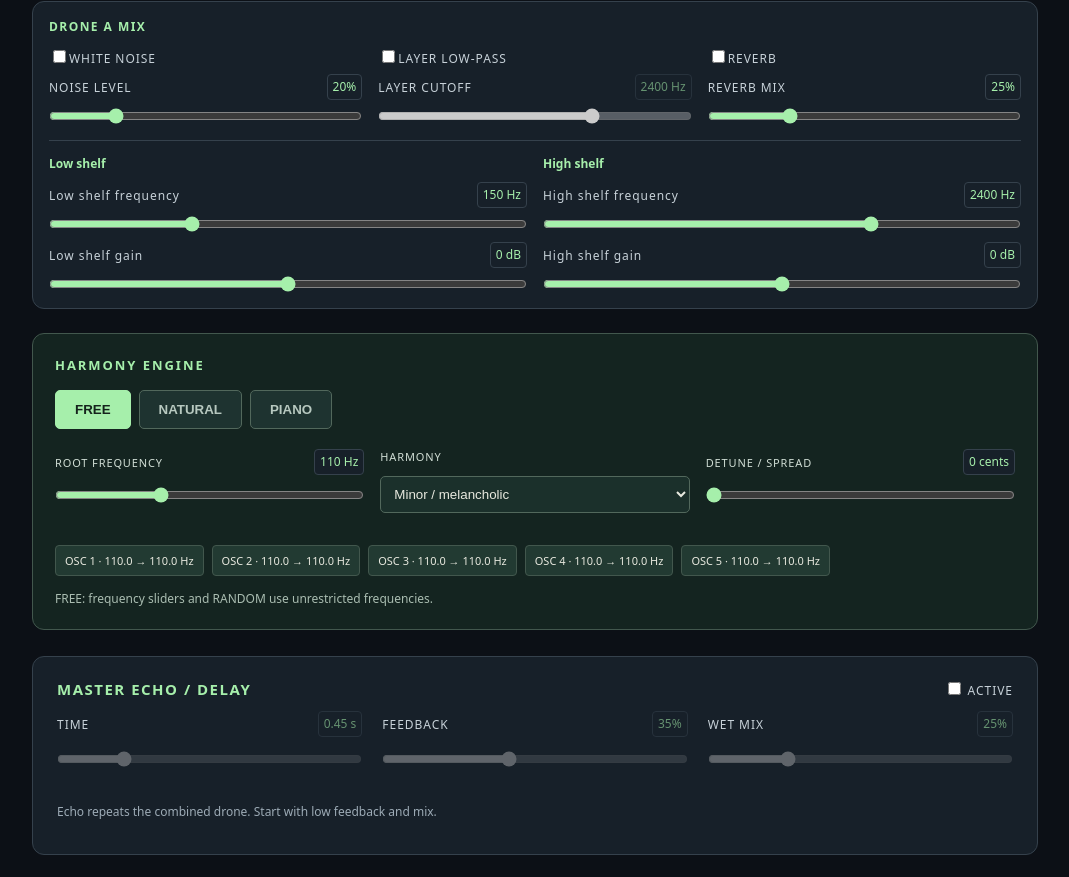
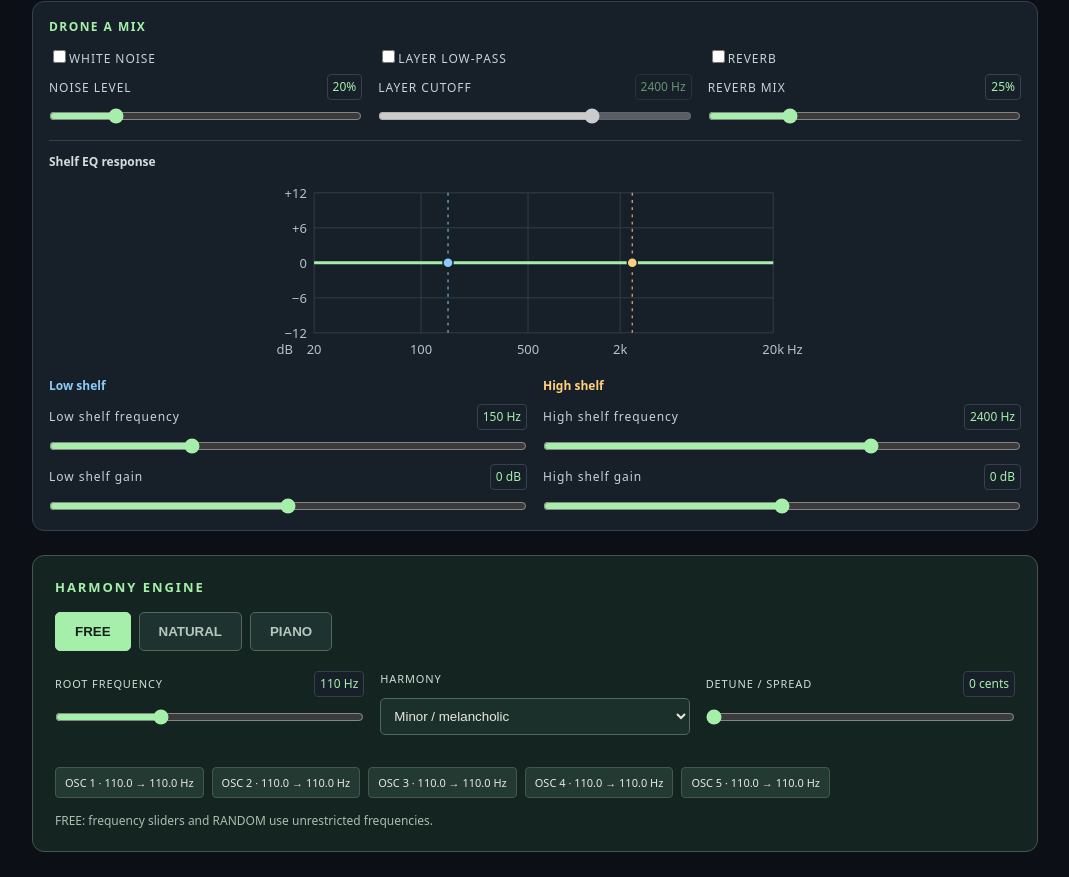
Before and after one commit to wgabel/orbit-sound-lab, a React (Vite) app: page / in a window 1280 px wide. Shown: the part 1607-2484 px from the top of the page, without its empty margins (105-1174 px from the left). Built offline with nearby package versions, Linux system fonts and the light colour scheme.

Commit message:
Visualize the combined drone shelf EQ response

```diff
--- /dev/null
+++ b/src/domain/drone-shelf-response.ts
@@ -0,0 +1,24 @@
+import type { DroneMixSettings, DroneShelfSettings } from './drone';
+
+export function getShelfFrequencyHz(frequencyHz: number, sampleRate: number): number {
+  return Math.min(frequencyHz, sampleRate * 0.49);
+}
+
+function getShelfResponseDecibels(shelf: DroneShelfSettings, frequencyHz: number, sampleRate: number, type: 'low' | 'high'): number {
+  if (shelf.gainDecibels === 0) return 0;
+  // Web Audio uses a shelf slope of 1. Evaluate that shelf's squared
+  // magnitude using the bilinear transform's warped frequency ratio.
+  const shelfFrequency = getShelfFrequencyHz(shelf.frequencyHz, sampleRate);
+  const shelfTangent = Math.tan(Math.PI * shelfFrequency / sampleRate);
+  const responseTangent = Math.tan(Math.PI * frequencyHz / sampleRate);
+  const ratio = type === 'low' ? responseTangent / shelfTangent : shelfTangent / responseTangent;
+  const gain = 10 ** (shelf.gainDecibels / 20);
+  const denominator = 1 + gain * ratio ** 4;
+  return 10 * Math.log10(1 + (gain ** 2 - 1) / denominator);
+}
+
+export function getDroneShelfResponseDecibels(settings: Pick<DroneMixSettings, 'lowShelf' | 'highShelf'>,
+  frequencyHz: number, sampleRate: number): number {
+  return getShelfResponseDecibels(settings.lowShelf, frequencyHz, sampleRate, 'low') +
+    getShelfResponseDecibels(settings.highShelf, frequencyHz, sampleRate, 'high');
+}
--- a/src/infrastructure/audio/web-audio-drone-mix.ts
+++ b/src/infrastructure/audio/web-audio-drone-mix.ts
@@ -1,4 +1,5 @@
 import type { DroneMixSettings, DroneShelfSettings } from '../../domain/drone';
+import { getShelfFrequencyHz } from '../../domain/drone-shelf-response';
 import { fadeGain } from './web-audio-fade';
 import { WebAudioReverb } from './web-audio-reverb';
 
@@ -61,18 +62,14 @@ export class WebAudioDroneMix {
   private createShelf(type: 'lowshelf' | 'highshelf', settings: DroneShelfSettings): BiquadFilterNode {
     const filter = this.context.createBiquadFilter();
     filter.type = type;
-    filter.frequency.value = this.getShelfFrequency(settings.frequencyHz);
+    filter.frequency.value = getShelfFrequencyHz(settings.frequencyHz, this.context.sampleRate);
     filter.gain.value = settings.gainDecibels;
     return filter;
   }
 
   private updateShelf(filter: BiquadFilterNode, settings: DroneShelfSettings, now: number): void {
-    filter.frequency.setTargetAtTime(this.getShelfFrequency(settings.frequencyHz), now, 0.02);
+    filter.frequency.setTargetAtTime(getShelfFrequencyHz(settings.frequencyHz, this.context.sampleRate), now, 0.02);
     filter.gain.setTargetAtTime(settings.gainDecibels, now, 0.02);
-  }
-
-  private getShelfFrequency(frequencyHz: number): number {
-    return Math.min(frequencyHz, this.context.sampleRate * 0.49);
   }
 
   private startNoise(now: number): void {
--- a/src/presentation/App.tsx
+++ b/src/presentation/App.tsx
@@ -602,7 +602,8 @@ export function App() {
         readAudioTime={() => controller.current?.readAudioTime() ?? 0}
         applyValues={(drone, values) => applyOscillatorStep(id, drone, values)}/>)}
     </section>
-    <DroneMixControls key={activeLayer} layerId={activeLayer} settings={settings.mix} onChange={updateDroneMix}/>
+    <DroneMixControls key={activeLayer} layerId={activeLayer} settings={settings.mix}
+      sampleRate={controller.current?.layers[activeLayer].sampleRate} onChange={updateDroneMix}/>
     <section className="harmony-engine" key={`harmony-${activeLayer}`}><h2>HARMONY ENGINE</h2><div className="harmony-modes">{(['free','natural','piano'] as const).map(mode => <button type="button" key={mode} className={harmony.mode === mode ? 'selected' : ''} aria-pressed={harmony.mode === mode} onClick={() => updateHarmony({...harmony,mode})}>{mode.toUpperCase()}</button>)}</div><div className="harmony-controls"><NumericSlider label="ROOT FREQUENCY" unit="Hz" min={55} max={220} step={1}
       value={harmony.rootFrequencyHz} onChange={value => updateHarmony({...harmony,rootFrequencyHz:value})}/><label>HARMONY<select value={harmony.chord} onChange={event => updateHarmony({...harmony,chord:event.target.value as HarmonySettings['chord']})}><option value="minor">Minor / melancholic</option><option value="major">Major / warm</option><option value="fifth">Open fifths / spacious</option><option value="ambient">Ambient / suspended</option></select></label><NumericSlider label="DETUNE / SPREAD" unit="cents" min={0} max={20} step={1}
       value={harmony.spreadCents} onChange={value => updateHarmony({...harmony,spreadCents:value})}/></div><div className="harmony-preview">{settings.oscillators.map((oscillator,index) => <span key={oscillator.id}>OSC {index+1} · {oscillator.frequencyHz.toFixed(1)} → {getEffectiveOscillatorFrequency(harmony,oscillator.frequencyHz,index).toFixed(1)} Hz</span>)}</div><p>{harmony.mode === 'free' ? 'FREE: frequency sliders and RANDOM use unrestricted frequencies.' : 'NATURAL / PIANO: RANDOM chooses a note from the selected harmony. Harmony processes the audible pitch without changing source frequencies.'}</p></section>
--- a/src/presentation/DroneMixControls.tsx
+++ b/src/presentation/DroneMixControls.tsx
@@ -1,11 +1,13 @@
 import { MAX_SHELF_FREQUENCY_HZ, MAX_SHELF_GAIN_DECIBELS, MIN_SHELF_FREQUENCY_HZ } from '../domain/drone';
 import type { DroneMixSettings } from '../domain/drone';
 import type { DroneLayerId } from '../domain/drone-layers';
+import { DroneShelfResponse } from './DroneShelfResponse';
 import { NumericSlider } from './NumericSlider';
 
 interface DroneMixControlsProps {
   readonly layerId: DroneLayerId;
   readonly settings: DroneMixSettings;
+  readonly sampleRate?: number;
   readonly onChange: (settings: DroneMixSettings) => void;
 }
 
@@ -14,7 +16,7 @@ const shelfControls = [
   {key: 'highShelf', label: 'High shelf'}
 ] as const;
 
-export function DroneMixControls({layerId, settings, onChange}: DroneMixControlsProps) {
+export function DroneMixControls({layerId, settings, sampleRate, onChange}: DroneMixControlsProps) {
   const {noise, filter, reverb} = settings;
 
   return <section className="drone-mix" aria-label={`Drone ${layerId} mix`}>
@@ -48,11 +50,12 @@ export function DroneMixControls({layerId, settings, onChange}: DroneMixControls
           value={reverb.mix} onChange={mix => onChange({...settings, reverb: {...reverb, mix}})}/>
       </div>
     </div>
+    <DroneShelfResponse settings={settings} sampleRate={sampleRate}/>
     <div className="drone-mix-controls drone-shelf-controls">
       {shelfControls.map(({key, label}) => {
         const shelf = settings[key];
         return <div key={key}>
-          <h3>{label}</h3>
+          <h3 data-shelf={key}>{label}</h3>
           <NumericSlider label={`${label} frequency`} unit="Hz" min={MIN_SHELF_FREQUENCY_HZ} max={MAX_SHELF_FREQUENCY_HZ}
             step={1} scale="logarithmic" value={shelf.frequencyHz}
             onChange={frequencyHz => onChange({...settings, [key]: {...shelf, frequencyHz}})}/>
--- /dev/null
+++ b/src/presentation/DroneShelfResponse.tsx
@@ -0,0 +1,77 @@
+import { memo, useId } from 'react';
+import { MAX_SHELF_FREQUENCY_HZ, MAX_SHELF_GAIN_DECIBELS, MIN_SHELF_FREQUENCY_HZ } from '../domain/drone';
+import type { DroneMixSettings } from '../domain/drone';
+import { getDroneShelfResponseDecibels, getShelfFrequencyHz } from '../domain/drone-shelf-response';
+
+interface DroneShelfResponseProps {
+  readonly settings: Pick<DroneMixSettings, 'lowShelf' | 'highShelf'>;
+  readonly sampleRate?: number;
+}
+
+const plot = {left: 34, right: 352, top: 13, bottom: 110};
+const sampleCount = 128;
+
+function formatGain(decibels: number): string {
+  return decibels > 0 ? `+${decibels}` : String(decibels).replace('-', '−');
+}
+
+export const DroneShelfResponse = memo(function DroneShelfResponse({settings, sampleRate = 48000}: DroneShelfResponseProps) {
+  const descriptionId = useId();
+  const minimum = MIN_SHELF_FREQUENCY_HZ;
+  const maximum = Math.min(MAX_SHELF_FREQUENCY_HZ, sampleRate / 2);
+  const frequencyRatio = maximum / minimum;
+  const responseAt = (frequencyHz: number) => getDroneShelfResponseDecibels(settings, frequencyHz, sampleRate);
+  const points = Array.from({length: sampleCount + 1}, (_, index) => {
+    const frequencyHz = minimum * frequencyRatio ** (index / sampleCount);
+    return {frequencyHz, gain: responseAt(frequencyHz)};
+  });
+  const maxGain = Math.max(...points.map(({gain}) => Math.abs(gain)));
+  const gainScale = maxGain > MAX_SHELF_GAIN_DECIBELS + 0.001 ? 2 * MAX_SHELF_GAIN_DECIBELS : MAX_SHELF_GAIN_DECIBELS;
+  const positionX = (frequencyHz: number) => plot.left +
+    Math.log(frequencyHz / minimum) / Math.log(frequencyRatio) * (plot.right - plot.left);
+  const positionY = (gain: number) => plot.top + (1 - gain / gainScale) * (plot.bottom - plot.top) / 2;
+  const responseLine = points.map(({frequencyHz, gain}, index) =>
+    `${index === 0 ? 'M' : 'L'}${positionX(frequencyHz).toFixed(2)},${positionY(gain).toFixed(2)}`).join(' ');
+  const zeroLine = positionY(0);
+  const frequencyTicks = [20, 100, 500, 2000, maximum];
+  const markers = [
+    {label: 'Low shelf', color: 'low', ...settings.lowShelf},
+    {label: 'High shelf', color: 'high', ...settings.highShelf}
+  ];
+  const describeShelf = ({label, frequencyHz, gainDecibels}: typeof markers[number]) =>
+    `${label}, ${formatGain(gainDecibels)} dB at ${getShelfFrequencyHz(frequencyHz, sampleRate)} Hz`;
+
+  return <figure className="drone-shelf-response">
+    <figcaption>Shelf EQ response</figcaption>
+    <svg viewBox="0 0 374 135" role="img" aria-label="Combined shelf EQ response" aria-describedby={descriptionId}>
+      <desc id={descriptionId}>{markers.map(describeShelf).join('. ')}. Frequency in Hz, gain in dB.</desc>
+      {[-gainScale, -gainScale / 2, 0, gainScale / 2, gainScale].map(gain => {
+        const y = positionY(gain);
+        return <g key={gain}>
+          <line className={gain === 0 ? 'shelf-response-zero' : 'shelf-response-grid'} x1={plot.left} x2={plot.right} y1={y} y2={y}/>
+          <text x={plot.left - 5} y={y} textAnchor="end" dominantBaseline="central">{formatGain(gain)}</text>
+        </g>;
+      })}
+      {frequencyTicks.map(frequencyHz => {
+        const x = positionX(frequencyHz);
+        return <g key={frequencyHz}>
+          <line className="shelf-response-grid" x1={x} x2={x} y1={plot.top} y2={plot.bottom}/>
+          <text x={x} y={125} textAnchor="middle">{frequencyHz >= 1000 ? `${frequencyHz / 1000}k` : frequencyHz}</text>
+        </g>;
+      })}
+      <text x={8} y={125}>dB</text>
+      <text x={367} y={125} textAnchor="middle">Hz</text>
+      <path className="shelf-response-fill" d={`${responseLine} L${plot.right},${zeroLine} L${plot.left},${zeroLine} Z`}/>
+      <path className="shelf-response-curve" d={responseLine}/>
+      {markers.map(marker => {
+        const frequency = getShelfFrequencyHz(marker.frequencyHz, sampleRate);
+        const x = positionX(frequency);
+        return <g className={`shelf-response-marker ${marker.color}`} key={marker.color}>
+          <title>{describeShelf(marker)}</title>
+          <line x1={x} x2={x} y1={plot.top} y2={plot.bottom}/>
+          <circle cx={x} cy={positionY(responseAt(frequency))} r={3.5}/>
+        </g>;
+      })}
+    </svg>
+  </figure>;
+});
--- a/src/presentation/styles.css
+++ b/src/presentation/styles.css
@@ -192,8 +192,21 @@ body{margin:0;background:#0c1016;color:#e8e9df;font-family:system-ui,sans-serif}
 .drone-mix{margin:24px 0;padding:16px;border:1px solid #35414c;border-radius:12px;background:#172029}
 .drone-mix h2{margin:0 0 12px;color:#a6efab;font-size:12px;letter-spacing:.12em}
 .drone-mix-controls{display:grid;grid-template-columns:repeat(auto-fit,minmax(min(100%,200px),1fr));gap:16px}
-.drone-shelf-controls{margin-top:16px;padding-top:14px;border-top:1px solid #35414c}
-.drone-shelf-controls h3{margin:0 0 10px;color:#a6efab;font-size:12px}
+.drone-shelf-response{margin:16px 0 0;padding:12px 0 0;border-top:1px solid #35414c}
+.drone-shelf-response figcaption{color:#d3dedb;font-size:12px;font-weight:700}
+.drone-shelf-response svg{display:block;width:100%;max-width:540px;margin:4px auto 0}
+.drone-shelf-response text{fill:#b4c3ca;font-size:9px}
+.shelf-response-grid{stroke:#35414c;stroke-width:.6}
+.shelf-response-zero{stroke:#7b8e93;stroke-width:1}
+.shelf-response-fill{fill:#a6efab;opacity:.14}
+.shelf-response-curve{fill:none;stroke:#a6efab;stroke-width:2}
+.shelf-response-marker{color:#8cccf7}
+.shelf-response-marker.high{color:#ffd17d}
+.shelf-response-marker line{stroke:currentColor;stroke-dasharray:2 3;opacity:.7}
+.shelf-response-marker circle{fill:currentColor;stroke:#172029;stroke-width:1}
+.drone-shelf-controls{margin-top:8px}
+.drone-shelf-controls h3{margin:0 0 10px;color:#8cccf7;font-size:12px}
+.drone-shelf-controls h3[data-shelf=highShelf]{color:#ffd17d}
 .drone-shelf-controls .numeric-slider+.numeric-slider{margin-top:10px}
 .drone-mix-controls .switch{margin-bottom:7px}
 .drone-mix-controls input[type=range]{margin:8px 0 0}
```
Also changed, not shown: 2 other files (tests, documents, lock files or other folders).
